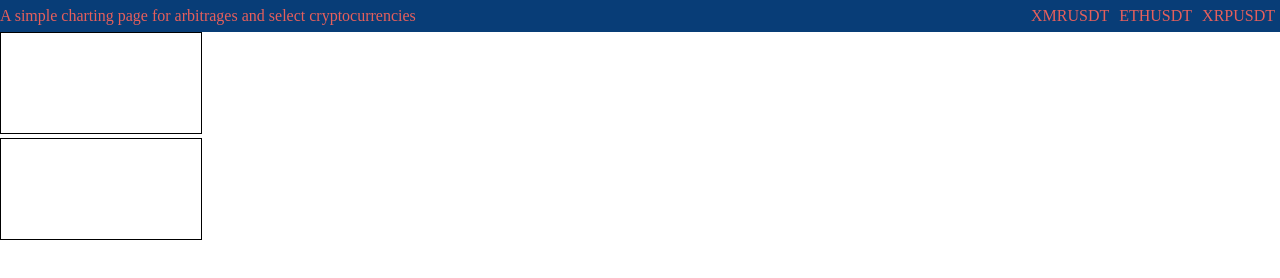
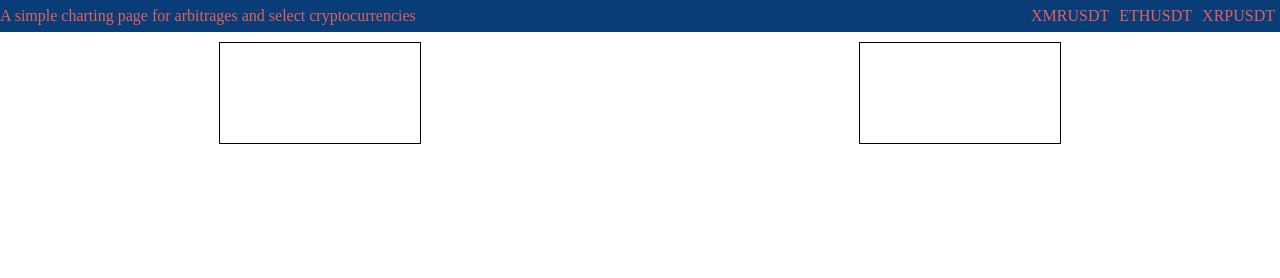
Before and after one commit to UK-HarryK/arbitrage-charting, a plain HTML site: page index.html in a window 1280 px wide. Drawn offline with Linux system fonts and the light colour scheme.

Commit message:
added script file

```diff
--- a/style.css
+++ b/style.css
@@ -10,6 +10,7 @@ body{
     justify-content: space-between;
     height: 2em;
     align-items: center;
+    margin-bottom: 10px;
 }
 .icon-wrapper{
     display: flex;
@@ -22,6 +23,11 @@ body{
 .header{
     color: #E65F5C;
 }
+.chart-wrapper{
+    display: flex;
+    justify-content: space-around;
+    align-items: flex-end;
+}
 a{
     color: inherit;
     text-decoration: none;
```
Also changed, not shown: script.js (added).
